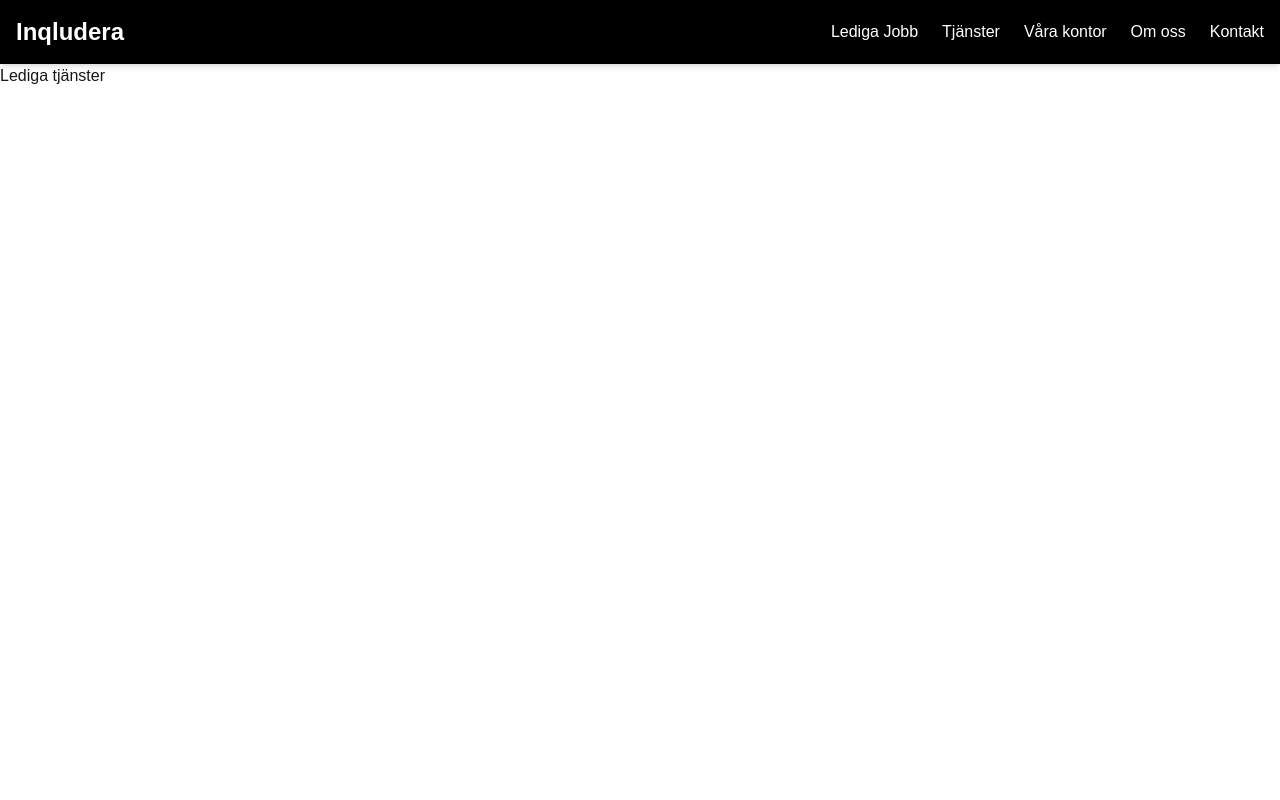
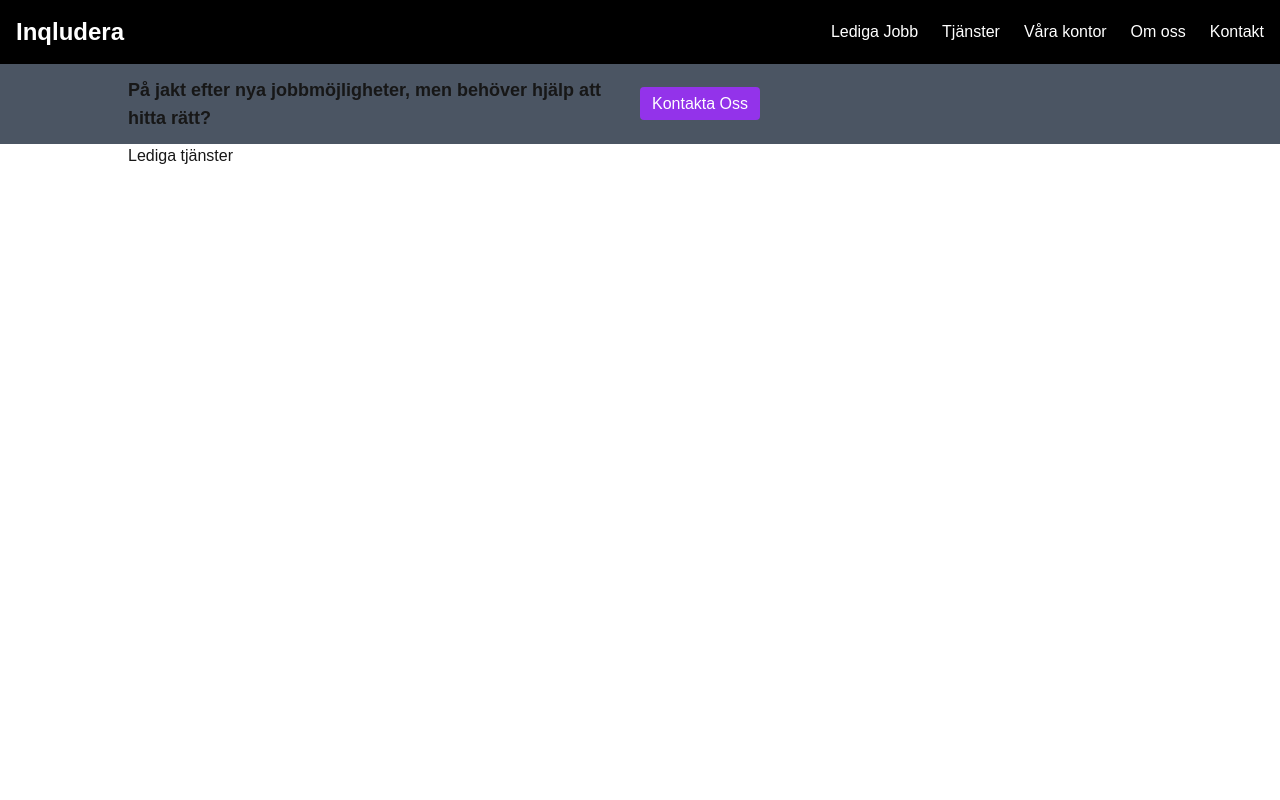
Before and after one commit to Albatraoz12/Inqludera, a Next.js app in the folder frontend/: page /find-jobs in a window 1280 px wide. Shown: the top 800 px of the page. Built offline with nearby package versions, Linux system fonts and the light colour scheme.

Commit message:
style the header for finding jobs

```diff
--- a/frontend/app/find-jobs/page.tsx
+++ b/frontend/app/find-jobs/page.tsx
@@ -1,7 +1,27 @@
+import Link from 'next/link';
+
 export default function page() {
   return (
     <main className='min-h-[100vh]'>
-      <section>
+      <header className='bg-gray-600'>
+        <div className='grid grid-cols-1 md:grid-cols-2 items-center py-3 max-w-[80vw] mx-auto'>
+          <div>
+            <p className='font-bold text-xs md:text-lg'>
+              På jakt efter nya jobbmöjligheter, men behöver hjälp att hitta
+              rätt?
+            </p>
+          </div>
+          <div>
+            <Link
+              href='/'
+              className='bg-purple-600 rounded text-white py-2 px-3 text-center'
+            >
+              Kontakta Oss
+            </Link>
+          </div>
+        </div>
+      </header>
+      <section className='max-w-[80vw] mx-auto'>
         <h1>Lediga tjänster</h1>
       </section>
     </main>
```
